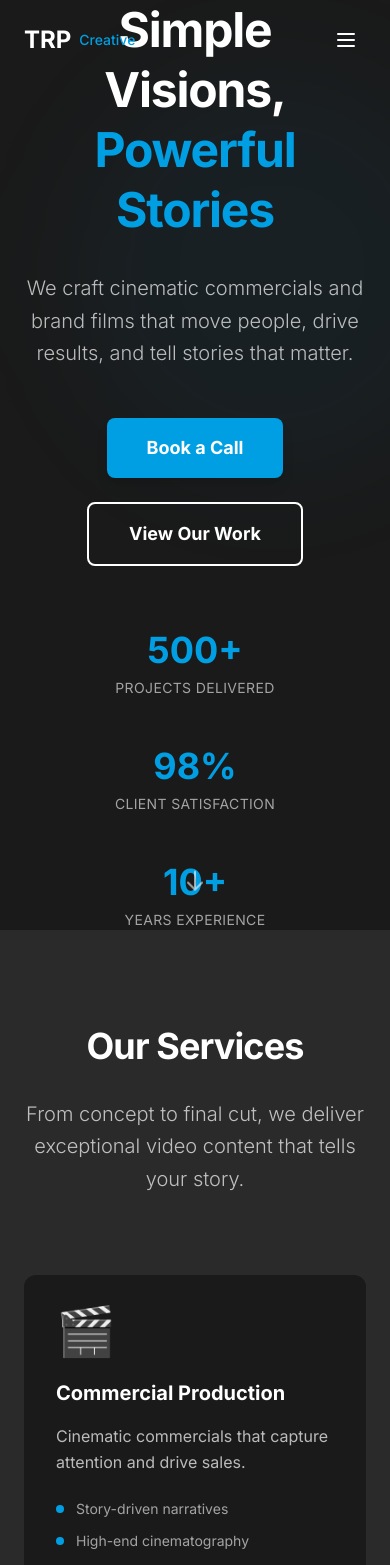
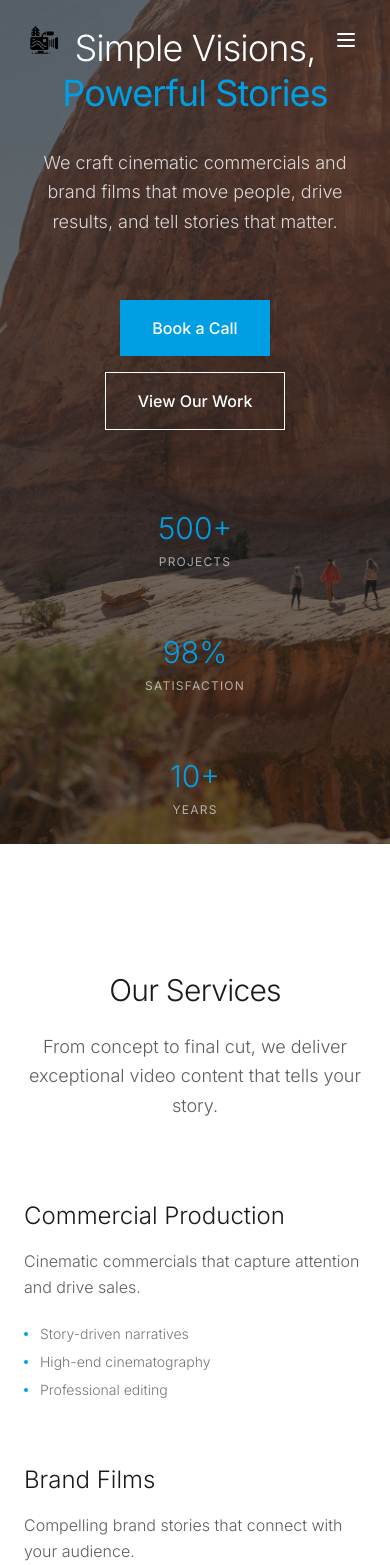
Before and after one commit to AliSabah22/TRP-PRODUCTIONS, a Next.js app: page / in a window 390 px wide. Shown: the top 1565 px of the page. Built offline with nearby package versions, Linux system fonts and the light colour scheme.

Commit message:
Complete modern minimalist redesign - clean typography, generous spacing, integrated images, Apple/DJI inspired aesthetic

```diff
--- a/components/about.tsx
+++ b/components/about.tsx
@@ -1,75 +1,86 @@
+import Image from 'next/image';
+
 export function About() {
   return (
-    <section id="about" className="py-24 bg-charcoal-light">
-      <div className="max-w-7xl mx-auto px-6">
-        <div className="grid grid-cols-1 lg:grid-cols-2 gap-16 items-center">
+    <section id="about" className="py-32 bg-white">
+      <div className="max-w-6xl mx-auto px-6">
+        <div className="grid grid-cols-1 lg:grid-cols-2 gap-20 items-center">
           <div>
-            <h2 className="text-4xl md:text-6xl font-bold text-white mb-8 tracking-tight">
+            <h2 className="text-3xl md:text-5xl font-light text-charcoal mb-8 tracking-tight">
               About TRP Creative
             </h2>
-            <p className="text-xl text-white/70 mb-8 leading-relaxed font-light">
+            <p className="text-lg text-charcoal/70 mb-8 leading-relaxed font-light">
               We are a passionate team of filmmakers, storytellers, and creative professionals
               dedicated to bringing your vision to life through exceptional video content.
             </p>
-            <p className="text-white/70 mb-12 leading-relaxed">
+            <p className="text-charcoal/70 mb-12 leading-relaxed font-light">
               With over a decade of experience in commercial production, brand storytelling,
               and cinematic content creation, we understand what it takes to create videos
               that not only look amazing but also drive real results for your business.
             </p>
 
-            <div className="grid grid-cols-2 gap-8">
+            <div className="grid grid-cols-2 gap-12">
               <div className="text-center">
-                <div className="text-4xl font-bold text-blue mb-3">500+</div>
-                <div className="text-white/60 text-sm uppercase tracking-wide">Projects Delivered</div>
+                <div className="text-3xl font-light text-blue mb-2">500+</div>
+                <div className="text-charcoal/60 text-xs uppercase tracking-widest font-light">Projects</div>
               </div>
               <div className="text-center">
-                <div className="text-4xl font-bold text-blue mb-3">98%</div>
-                <div className="text-white/60 text-sm uppercase tracking-wide">Client Satisfaction</div>
+                <div className="text-3xl font-light text-blue mb-2">98%</div>
+                <div className="text-charcoal/60 text-xs uppercase tracking-widest font-light">Satisfaction</div>
               </div>
             </div>
           </div>
 
           <div className="relative">
-            <div className="bg-charcoal rounded-xl p-10">
-              <h3 className="text-3xl font-bold text-white mb-8">Why Choose Us?</h3>
-              <div className="space-y-6">
-                <div className="flex items-start">
-                  <div className="w-8 h-8 bg-blue rounded-full flex items-center justify-center mr-6 mt-1">
-                    <span className="text-white text-sm font-bold">✓</span>
-                  </div>
-                  <div>
-                    <h4 className="text-white font-bold mb-2 text-lg">Professional Quality</h4>
-                    <p className="text-white/60 leading-relaxed">Cinema-grade equipment and experienced crew</p>
-                  </div>
-                </div>
-                <div className="flex items-start">
-                  <div className="w-8 h-8 bg-blue rounded-full flex items-center justify-center mr-6 mt-1">
-                    <span className="text-white text-sm font-bold">✓</span>
-                  </div>
-                  <div>
-                    <h4 className="text-white font-bold mb-2 text-lg">Creative Storytelling</h4>
-                    <p className="text-white/60 leading-relaxed">Compelling narratives that connect with audiences</p>
-                  </div>
-                </div>
-                <div className="flex items-start">
-                  <div className="w-8 h-8 bg-blue rounded-full flex items-center justify-center mr-6 mt-1">
-                    <span className="text-white text-sm font-bold">✓</span>
-                  </div>
-                  <div>
-                    <h4 className="text-white font-bold mb-2 text-lg">Fast Turnaround</h4>
-                    <p className="text-white/60 leading-relaxed">Quick delivery without compromising quality</p>
-                  </div>
-                </div>
-                <div className="flex items-start">
-                  <div className="w-8 h-8 bg-blue rounded-full flex items-center justify-center mr-6 mt-1">
-                    <span className="text-white text-sm font-bold">✓</span>
-                  </div>
-                  <div>
-                    <h4 className="text-white font-bold mb-2 text-lg">Full Service</h4>
-                    <p className="text-white/60 leading-relaxed">From concept to final delivery</p>
-                  </div>
-                </div>
-              </div>
+            <div className="rounded-none overflow-hidden">
+              <Image
+                src="/bts-image.jpg"
+                alt="Behind the Scenes - TRP Creative"
+                width={600}
+                height={400}
+                className="w-full h-96 object-cover"
+              />
+            </div>
+          </div>
+        </div>
+
+        {/* Owner/Team Section */}
+        <div className="mt-32 grid grid-cols-1 lg:grid-cols-2 gap-20 items-center">
+          <div className="relative">
+            <div className="rounded-none overflow-hidden">
+              <Image
+                src="/about-image(owner's image).jpg"
+                alt="Tyler Phillips - TRP Creative Founder"
+                width={600}
+                height={800}
+                className="w-full h-96 object-cover"
+              />
+            </div>
+          </div>
+
+          <div>
+            <h3 className="text-2xl font-light text-charcoal mb-6">Meet Our Founder</h3>
+            <p className="text-charcoal/70 mb-6 leading-relaxed font-light">
+              Tyler Phillips leads TRP Creative with a passion for storytelling and a commitment to excellence.
+              With years of experience in video production, Tyler ensures every project meets the highest standards
+              of quality and creativity.
+            </p>
+            <p className="text-charcoal/70 mb-8 leading-relaxed font-light">
+              Our team combines technical expertise with creative vision to deliver videos that not only look
+              stunning but also drive real business results for our clients.
+            </p>
+
+            <div className="flex space-x-4">
+              <a href="#contact">
+                <button className="px-6 py-3 bg-blue text-white font-medium text-sm rounded-none hover:bg-blue/90 transition-all duration-300">
+                  Work With Us
+                </button>
+              </a>
+              <a href="#portfolio">
+                <button className="px-6 py-3 border border-charcoal text-charcoal font-medium text-sm rounded-none hover:bg-charcoal hover:text-white transition-all duration-300">
+                  View Portfolio
+                </button>
+              </a>
             </div>
           </div>
         </div>
--- a/components/footer.tsx
+++ b/components/footer.tsx
@@ -1,29 +1,35 @@
 import Link from 'next/link';
+import Image from 'next/image';
 
 export function Footer() {
   return (
     <footer className="bg-charcoal-dark border-t border-white/10">
-      <div className="max-w-7xl mx-auto px-6 py-16">
+      <div className="max-w-6xl mx-auto px-6 py-16">
         <div className="grid grid-cols-1 md:grid-cols-4 gap-12">
           {/* Brand */}
           <div className="col-span-1 md:col-span-2">
             <Link href="/" className="flex items-center space-x-2 mb-6">
-              <span className="text-3xl font-bold text-white">TRP</span>
-              <span className="text-sm text-blue ml-2 font-medium">Creative</span>
+              <Image
+                src="/TRP Video Production Logo - Tyler Phillips.png"
+                alt="TRP Creative"
+                width={140}
+                height={50}
+                className="h-10 w-auto"
+              />
             </Link>
-            <p className="text-white/60 mb-6 max-w-md leading-relaxed">
+            <p className="text-white/60 mb-6 max-w-md leading-relaxed font-light">
               Simple Visions, Powerful Stories. We craft cinematic commercials and brand films that move people and drive results.
             </p>
             <div className="flex space-x-4">
               <a href="#" className="text-white/40 hover:text-blue transition-colors">
                 <span className="sr-only">Instagram</span>
-                <svg className="w-6 h-6" fill="currentColor" viewBox="0 0 24 24">
+                <svg className="w-5 h-5" fill="currentColor" viewBox="0 0 24 24">
                   <path d="M12 2.163c3.204 0 3.584.012 4.85.07 3.252.148 4.771 1.691 4.919 4.919.058 1.265.069 1.645.069 4.849 0 3.205-.012 3.584-.069 4.849-.149 3.225-1.664 4.771-4.919 4.919-1.266.058-1.644.07-4.85.07-3.204 0-3.584-.012-4.849-.07-3.26-.149-4.771-1.699-4.919-4.92-.058-1.265-.07-1.644-.07-4.849 0-3.204.013-3.583.07-4.849.149-3.227 1.664-4.771 4.919-4.919 1.266-.057 1.645-.069 4.849-.069zm0-2.163c-3.259 0-3.667.014-4.947.072-4.358.2-6.78 2.618-6.98 6.98-.059 1.281-.073 1.689-.073 4.948 0 3.259.014 3.668.072 4.948.2 4.358 2.618 6.78 6.98 6.98 1.281.058 1.689.072 4.948.072 3.259 0 3.668-.014 4.948-.072 4.354-.2 6.782-2.618 6.979-6.98.059-1.28.073-1.689.073-4.948 0-3.259-.014-3.667-.072-4.947-.196-4.354-2.617-6.78-6.979-6.98-1.281-.059-1.69-.073-4.949-.073zm0 5.838c-3.403 0-6.162 2.759-6.162 6.162s2.759 6.163 6.162 6.163 6.162-2.759 6.162-6.163c0-3.403-2.759-6.162-6.162-6.162zm0 10.162c-2.209 0-4-1.79-4-4 0-2.209 1.791-4 4-4s4 1.791 4 4c0 2.21-1.791 4-4 4zm6.406-11.845c-.796 0-1.441.645-1.441 1.44s.645 1.44 1.441 1.44c.795 0 1.439-.645 1.439-1.44s-.644-1.44-1.439-1.44z" />
                 </svg>
               </a>
               <a href="#" className="text-white/40 hover:text-blue transition-colors">
                 <span className="sr-only">Vimeo</span>
-                <svg className="w-6 h-6" fill="currentColor" viewBox="0 0 24 24">
+                <svg className="w-5 h-5" fill="currentColor" viewBox="0 0 24 24">
                   <path d="M23.977 6.416c-.105 2.338-1.739 5.543-4.894 9.609-3.151 4.047-5.818 6.073-7.998 6.073-1.626 0-2.998-1.505-4.113-4.519-1.113-3.01-1.891-5.219-2.336-6.628-.495-1.567-1.036-2.352-1.622-2.352-.126 0-.564.264-1.317.792L0 5.878c1.337-1.179 2.656-2.354 3.957-3.527 1.783-1.602 3.127-2.445 4.032-2.532 2.12-.209 3.423 1.247 3.912 4.368.486 3.118.823 5.058 1.012 5.819.281 1.418.59 2.128.927 2.128.256 0 .719-.315 1.388-.943.669-.629 1.147-1.108 1.436-1.436.496-.659.919-1.139 1.267-1.439.348-.299.646-.448.894-.448.351 0 .529.187.529.561 0 .163-.015.361-.044.594-.029.233-.044.422-.044.567 0 .348.126.522.378.522.126 0 .315-.078.567-.234.252-.156.378-.234.378-.234.126 0 .189.063.189.189 0 .126-.063.189-.189.189z" />
                 </svg>
               </a>
@@ -32,34 +38,34 @@ export function Footer() {
 
           {/* Services */}
           <div>
-            <h3 className="text-white font-bold mb-6 text-lg">Services</h3>
+            <h3 className="text-white font-light mb-6 text-lg">Services</h3>
             <ul className="space-y-3">
-              <li><span className="text-white/60 hover:text-white transition-colors">Commercials</span></li>
-              <li><span className="text-white/60 hover:text-white transition-colors">Brand Films</span></li>
-              <li><span className="text-white/60 hover:text-white transition-colors">Product Videos</span></li>
-              <li><span className="text-white/60 hover:text-white transition-colors">Event Videos</span></li>
-              <li><span className="text-white/60 hover:text-white transition-colors">Corporate Videos</span></li>
+              <li><span className="text-white/60 hover:text-white transition-colors font-light text-sm">Commercials</span></li>
+              <li><span className="text-white/60 hover:text-white transition-colors font-light text-sm">Brand Films</span></li>
+              <li><span className="text-white/60 hover:text-white transition-colors font-light text-sm">Product Videos</span></li>
+              <li><span className="text-white/60 hover:text-white transition-colors font-light text-sm">Event Videos</span></li>
+              <li><span className="text-white/60 hover:text-white transition-colors font-light text-sm">Corporate Videos</span></li>
             </ul>
           </div>
 
           {/* Contact */}
           <div>
-            <h3 className="text-white font-bold mb-6 text-lg">Contact</h3>
+            <h3 className="text-white font-light mb-6 text-lg">Contact</h3>
             <ul className="space-y-3">
-              <li><span className="text-white/60 hover:text-white transition-colors">Get in Touch</span></li>
-              <li><span className="text-white/60 hover:text-white transition-colors">Book a Call</span></li>
-              <li><span className="text-white/60 hover:text-white transition-colors">View Our Work</span></li>
-              <li><span className="text-white/60 hover:text-white transition-colors">About Us</span></li>
+              <li><span className="text-white/60 hover:text-white transition-colors font-light text-sm">Get in Touch</span></li>
+              <li><span className="text-white/60 hover:text-white transition-colors font-light text-sm">Book a Call</span></li>
+              <li><span className="text-white/60 hover:text-white transition-colors font-light text-sm">View Our Work</span></li>
+              <li><span className="text-white/60 hover:text-white transition-colors font-light text-sm">About Us</span></li>
             </ul>
           </div>
         </div>
 
         <div className="border-t border-white/10 mt-12 pt-8 flex flex-col md:flex-row justify-between items-center">
-          <p className="text-white/40 text-sm">
+          <p className="text-white/40 text-sm font-light">
             © 2024 TRP Creative. All rights reserved.
           </p>
           <div className="flex space-x-6 mt-4 md:mt-0">
-            <span className="text-white/40 hover:text-white text-sm transition-colors">
+            <span className="text-white/40 hover:text-white text-sm transition-colors font-light">
               Privacy Policy
             </span>
           </div>
--- a/components/header.tsx
+++ b/components/header.tsx
@@ -2,6 +2,7 @@
 
 import { useState, useEffect } from 'react';
 import Link from 'next/link';
+import Image from 'next/image';
 
 export function Header() {
   const [isScrolled, setIsScrolled] = useState(false);
@@ -35,8 +36,13 @@ export function Header() {
         <div className="max-w-7xl mx-auto px-6">
           <div className="flex justify-between items-center h-20">
             <Link href="/" className="flex items-center">
-              <span className="text-2xl font-bold text-white">TRP</span>
-              <span className="text-sm text-blue ml-2">Creative</span>
+              <Image
+                src="/TRP Video Production Logo - Tyler Phillips.png"
+                alt="TRP Creative"
+                width={120}
+                height={40}
+                className="h-10 w-auto"
+              />
             </Link>
           </div>
         </div>
@@ -54,8 +60,13 @@ export function Header() {
         <div className="flex justify-between items-center h-20">
           {/* Logo */}
           <Link href="/" className="flex items-center group">
-            <span className="text-2xl font-bold text-white group-hover:text-blue transition-colors duration-300">TRP</span>
-            <span className="text-sm text-blue ml-2 font-medium">Creative</span>
+            <Image
+              src="/TRP Video Production Logo - Tyler Phillips.png"
+              alt="TRP Creative"
+              width={120}
+              height={40}
+              className="h-10 w-auto group-hover:opacity-80 transition-opacity duration-300"
+            />
           </Link>
 
           {/* Desktop Navigation */}
--- a/components/hero.tsx
+++ b/components/hero.tsx
@@ -1,64 +1,62 @@
+import Image from 'next/image';
+
 export function Hero() {
   return (
     <section id="home" className="relative min-h-screen flex items-center justify-center bg-charcoal overflow-hidden">
-      {/* Background Elements */}
+      {/* Background Image */}
       <div className="absolute inset-0 z-0">
-        <div className="absolute top-20 left-20 w-96 h-96 bg-blue/5 rounded-full blur-3xl"></div>
-        <div className="absolute bottom-20 right-20 w-80 h-80 bg-blue/3 rounded-full blur-3xl"></div>
-        <div className="absolute top-1/2 left-1/2 transform -translate-x-1/2 -translate-y-1/2 w-[800px] h-[800px] bg-blue/2 rounded-full blur-3xl"></div>
+        <Image
+          src="/hero-image.jpg"
+          alt="TRP Creative - Video Production"
+          fill
+          className="object-cover"
+          priority
+        />
+        <div className="absolute inset-0 bg-charcoal/60 z-10"></div>
       </div>
 
-      <div className="relative z-10 text-center px-6 max-w-6xl mx-auto">
-        <div className="mb-12 animate-fade-in">
-          <h1 className="text-5xl md:text-7xl lg:text-8xl font-bold text-white mb-8 leading-tight tracking-tight">
+      <div className="relative z-20 text-center px-6 max-w-5xl mx-auto">
+        <div className="mb-16">
+          <h1 className="text-4xl md:text-6xl lg:text-7xl font-light text-white mb-8 leading-tight tracking-tight">
             Simple Visions,
             <br />
-            <span className="text-blue">Powerful Stories</span>
+            <span className="text-blue font-normal">Powerful Stories</span>
           </h1>
 
-          <p className="text-xl md:text-2xl text-white/70 max-w-4xl mx-auto leading-relaxed mb-12 font-light">
+          <p className="text-lg md:text-xl text-white/80 max-w-3xl mx-auto leading-relaxed mb-12 font-light">
             We craft cinematic commercials and brand films that move people,
             drive results, and tell stories that matter.
           </p>
         </div>
 
-        <div className="flex flex-col sm:flex-row gap-6 justify-center items-center mb-16 animate-slide-up">
+        <div className="flex flex-col sm:flex-row gap-4 justify-center items-center mb-20">
           <a href="#contact">
-            <button className="px-10 py-4 bg-blue text-white font-bold text-lg rounded-lg hover:bg-blue/90 transition-all duration-300 transform hover:scale-105 shadow-lg">
+            <button className="px-8 py-4 bg-blue text-white font-medium text-base rounded-none hover:bg-blue/90 transition-all duration-300">
               Book a Call
             </button>
           </a>
 
           <a href="#portfolio">
-            <button className="px-10 py-4 border-2 border-white text-white font-bold text-lg rounded-lg hover:bg-white hover:text-charcoal transition-all duration-300 transform hover:scale-105">
+            <button className="px-8 py-4 border border-white text-white font-medium text-base rounded-none hover:bg-white hover:text-charcoal transition-all duration-300">
               View Our Work
             </button>
           </a>
         </div>
 
         {/* Stats */}
-        <div className="grid grid-cols-1 md:grid-cols-3 gap-12 max-w-4xl mx-auto animate-fade-in">
+        <div className="grid grid-cols-1 md:grid-cols-3 gap-16 max-w-3xl mx-auto">
           <div className="text-center">
-            <div className="text-4xl font-bold text-blue mb-2">500+</div>
-            <div className="text-white/60 text-sm uppercase tracking-wide">Projects Delivered</div>
+            <div className="text-3xl font-light text-blue mb-2">500+</div>
+            <div className="text-white/60 text-xs uppercase tracking-widest">Projects</div>
           </div>
           <div className="text-center">
-            <div className="text-4xl font-bold text-blue mb-2">98%</div>
-            <div className="text-white/60 text-sm uppercase tracking-wide">Client Satisfaction</div>
+            <div className="text-3xl font-light text-blue mb-2">98%</div>
+            <div className="text-white/60 text-xs uppercase tracking-widest">Satisfaction</div>
           </div>
           <div className="text-center">
-            <div className="text-4xl font-bold text-blue mb-2">10+</div>
-            <div className="text-white/60 text-sm uppercase tracking-wide">Years Experience</div>
+            <div className="text-3xl font-light text-blue mb-2">10+</div>
+            <div className="text-white/60 text-xs uppercase tracking-widest">Years</div>
           </div>
-        </div>
-      </div>
-
-      {/* Scroll Indicator */}
-      <div className="absolute bottom-8 left-1/2 transform -translate-x-1/2 z-10">
-        <div className="animate-bounce">
-          <svg className="w-6 h-6 text-white/60" fill="none" stroke="currentColor" viewBox="0 0 24 24">
-            <path strokeLinecap="round" strokeLinejoin="round" strokeWidth={2} d="M19 14l-7 7m0 0l-7-7m7 7V3" />
-          </svg>
         </div>
       </div>
     </section>
--- a/components/services.tsx
+++ b/components/services.tsx
@@ -3,51 +3,46 @@ export function Services() {
     {
       title: 'Commercial Production',
       description: 'Cinematic commercials that capture attention and drive sales.',
-      icon: '🎬',
       features: ['Story-driven narratives', 'High-end cinematography', 'Professional editing']
     },
     {
       title: 'Brand Films',
       description: 'Compelling brand stories that connect with your audience.',
-      icon: '🎭',
       features: ['Emotional storytelling', 'Brand identity focus', 'Multi-platform delivery']
     },
     {
       title: 'Product Videos',
       description: 'Showcase your products with stunning visual storytelling.',
-      icon: '📱',
       features: ['Product demonstration', 'Lifestyle integration', 'Social media ready']
     },
     {
       title: 'Event Coverage',
       description: 'Capture the energy and excitement of your special events.',
-      icon: '🎪',
       features: ['Live event filming', 'Highlight reels', 'Documentary style']
     }
   ];
 
   return (
-    <section id="services" className="py-24 bg-charcoal-light">
-      <div className="max-w-7xl mx-auto px-6">
+    <section id="services" className="py-32 bg-white">
+      <div className="max-w-6xl mx-auto px-6">
         <div className="text-center mb-20">
-          <h2 className="text-4xl md:text-6xl font-bold text-white mb-8 tracking-tight">
+          <h2 className="text-3xl md:text-5xl font-light text-charcoal mb-6 tracking-tight">
             Our Services
           </h2>
-          <p className="text-xl text-white/70 max-w-3xl mx-auto leading-relaxed font-light">
+          <p className="text-lg text-charcoal/70 max-w-2xl mx-auto leading-relaxed font-light">
             From concept to final cut, we deliver exceptional video content that tells your story.
           </p>
         </div>
 
-        <div className="grid grid-cols-1 md:grid-cols-2 lg:grid-cols-4 gap-8">
+        <div className="grid grid-cols-1 md:grid-cols-2 gap-16">
           {services.map((service, index) => (
-            <div key={index} className="bg-charcoal rounded-xl p-8 hover:bg-charcoal-dark transition-all duration-500 group">
-              <div className="text-5xl mb-6 group-hover:scale-110 transition-transform duration-300">{service.icon}</div>
-              <h3 className="text-xl font-bold text-white mb-4">{service.title}</h3>
-              <p className="text-white/70 mb-6 leading-relaxed">{service.description}</p>
-              <ul className="space-y-3">
+            <div key={index} className="group">
+              <h3 className="text-2xl font-light text-charcoal mb-4">{service.title}</h3>
+              <p className="text-charcoal/70 mb-6 leading-relaxed font-light">{service.description}</p>
+              <ul className="space-y-2">
                 {service.features.map((feature, featureIndex) => (
-                  <li key={featureIndex} className="text-sm text-white/60 flex items-center">
-                    <span className="w-2 h-2 bg-blue rounded-full mr-3"></span>
+                  <li key={featureIndex} className="text-sm text-charcoal/60 flex items-center font-light">
+                    <span className="w-1 h-1 bg-blue rounded-full mr-3"></span>
                     {feature}
                   </li>
                 ))}
@@ -56,9 +51,9 @@ export function Services() {
           ))}
         </div>
 
-        <div className="text-center mt-16">
+        <div className="text-center mt-20">
           <a href="#contact">
-            <button className="px-10 py-4 bg-blue text-white font-bold text-lg rounded-lg hover:bg-blue/90 transition-all duration-300 transform hover:scale-105">
+            <button className="px-8 py-4 bg-blue text-white font-medium text-base rounded-none hover:bg-blue/90 transition-all duration-300">
               Let's Create
             </button>
           </a>
```
Also changed, not shown: components/contact.tsx (+33 -33 lines), components/portfolio.tsx (+25 -22 lines).
